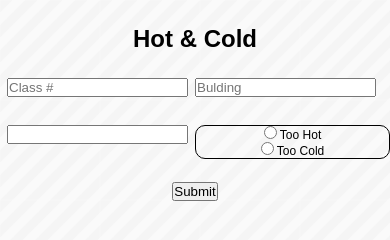
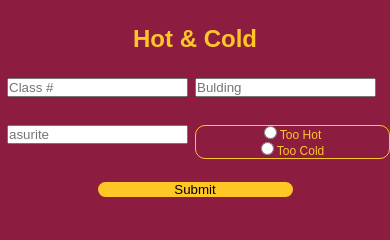
Before and after one commit to sagebrush21/KP4L, a plain HTML site: page www/index.html in a window 390 px wide. Drawn offline with Linux system fonts and the light colour scheme; some packages are replaced by stand-ins of ours.

Commit message:
my updates are better than everyones

```diff
--- a/www/css/index.css
+++ b/www/css/index.css
@@ -83,7 +83,8 @@
 			font-family: 		sans-serif;
 			font-size: 			12px;
 			text-align: 		center;
-            background-image:   url('../img/stripes.png');
+            background-color:   #8C1D40;
+            color:              #FFC627;
 		}
 
 #mainBody {
@@ -92,7 +93,7 @@
 
 .radioButtons {
     float: left;
-    border: 1px solid black;
+    border: 1px solid #FFC627;
 }
 #roomRow{
     display: inline-block;
@@ -111,3 +112,10 @@
     width: 100%;
     padding-top: 20px;
 }
+
+#buttonRow button{
+    width: 50%;
+    background-color: #FFC627;
+    border: black;
+    border-radius: 10px;
+}
--- a/www/index.html
+++ b/www/index.html
@@ -43,7 +43,7 @@
             </div>
             <div id="tempRow">
                 <div class="col-sm-06 col-lg-06">
-                    <input type="text" />
+                    <input type="text" placeholder="asurite"/>
                 </div>
                 <div class="col-sm-06 col-lg-06 radioButtons">
                         <input type="radio" name="temp" value="hot"> Too Hot<br>
```
